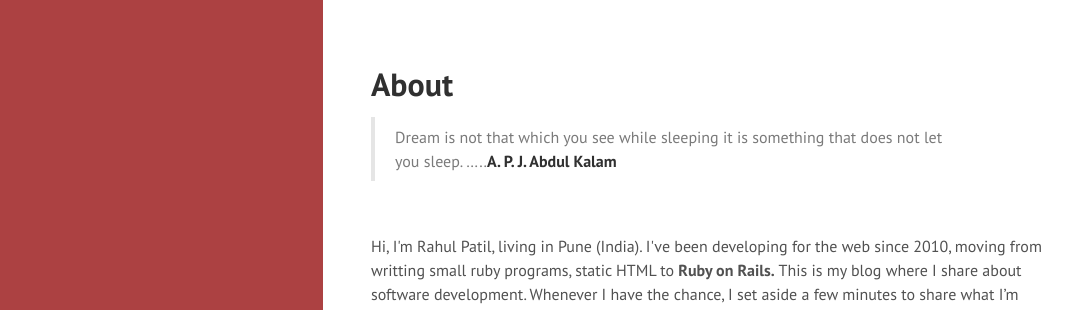
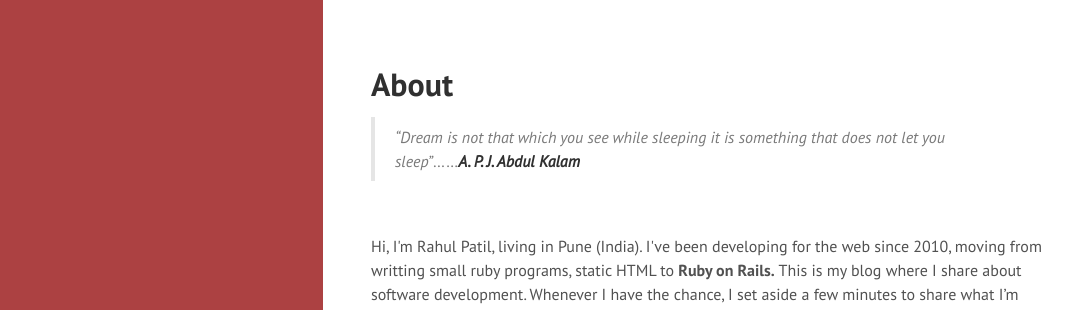
Before and after one commit to rah00l/rah00l.github.io, a Jekyll site: the page built from about.md, in a window 1280 px wide. Shown: the top 310 px of the page, without its empty margins (61-1133 px from the left). Built offline with Jekyll 4.4.1, drawn with Linux system fonts in a browser that asks for light colours; Markdown is read by kramdown in place of the engine named in the settings.

```diff
--- a/about.md
+++ b/about.md
@@ -3,7 +3,7 @@ layout: page
 title: About
 ---
 
->Dream is not that which you see while sleeping it is something that does not let you sleep. .....**A. P. J.  Abdul Kalam**
+>*"Dream is not that which you see while sleeping it is something that does not let you sleep"*......***A. P. J. Abdul Kalam***
 
 <br>
 <p>Hi, I'm Rahul Patil, living in Pune (India). I've been developing for the web since 2010,
```
